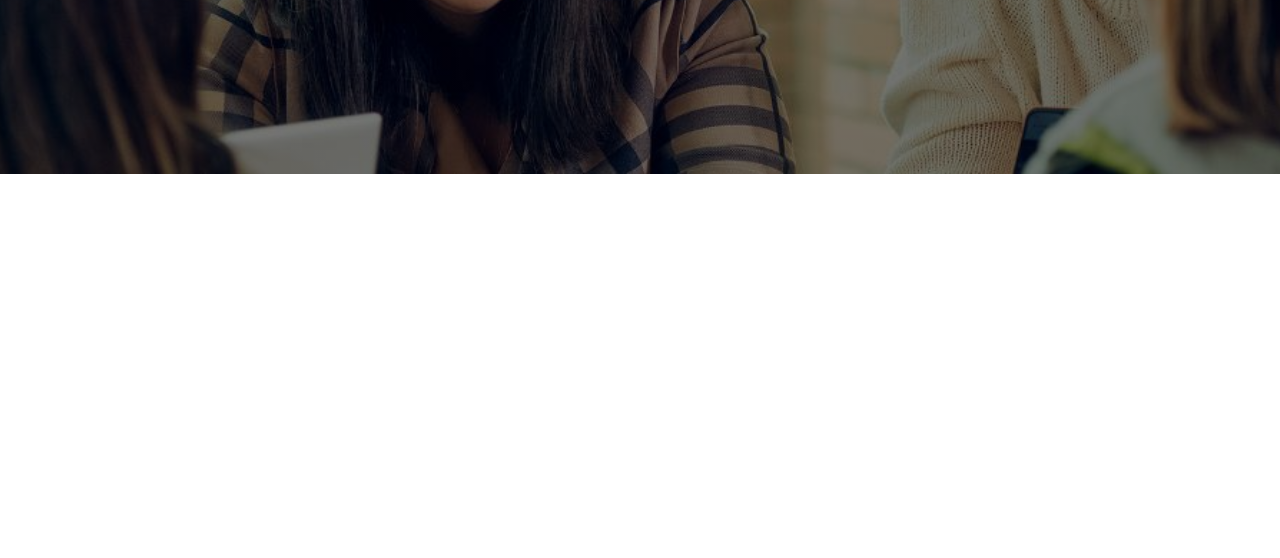
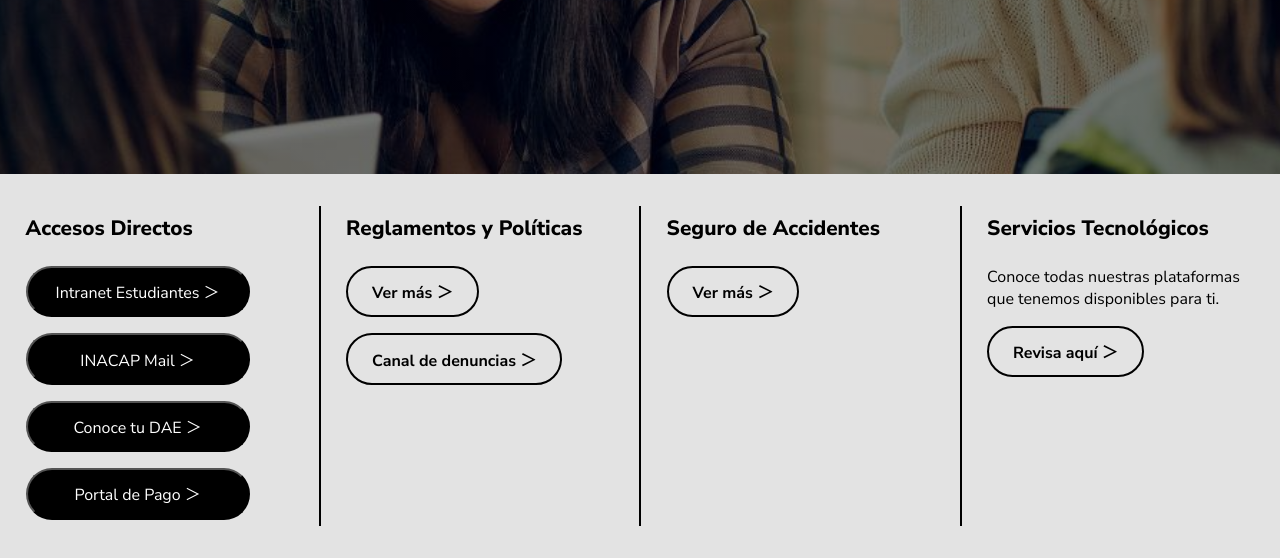
Before and after one commit to johann783589365130578913/inacap.pag, a plain HTML site: page inacapwebsite/index.html in a window 1280 px wide. Shown: the part 402-960 px from the top of the page. Before the commit the page ends 800 px from the top, so only its background shows below. Drawn offline with Linux system fonts and the light colour scheme.

Commit message:
primera secion del main

```diff
--- a/inacapwebsite/css/styles.css
+++ b/inacapwebsite/css/styles.css
@@ -1,5 +1,6 @@
 /* color1: #1e1e1e */
 /* color2: #cc0001 */
+/* color3: #e3e3e3 */
 
 * {
     padding: 0;
@@ -94,3 +95,60 @@ a {
 .inacap-icon {
     width: 9rem;
 }
+
+.seccion-1 {
+    background-color: #e3e3e3;
+    display: flex;
+    justify-content: center;
+    align-items: center;
+}
+
+.contenidos {
+    width: 100%;
+    display: flex;
+    justify-content: center;
+    align-items: center;
+    padding: 2rem 0;
+}
+
+.info {
+    width: 20rem;
+    height: 20rem;
+    padding: .5rem 1.6rem;
+}
+
+.info h3 {
+    font-size: 1.3rem;
+    font-weight: 800;
+    margin-bottom: 1.5rem;
+}
+
+.linea-vertical {
+    height: 20rem;
+    width: 2px;
+    background-color: black;
+}
+
+.info button, p {
+    margin-bottom: 1rem;
+}
+
+.black-btn {
+    background-color: black;
+    color: white;
+    padding: .7rem 1.5rem;
+    border-radius: 50rem;
+    font-size: 1rem;
+    cursor: pointer;
+    width: 14rem;
+}
+
+.transparente-btn {
+    background-color: transparent;
+    border: solid 2.5px black;
+    font-weight: bold;
+    padding: .7rem 1.5rem;
+    border-radius: 50rem;
+    font-size: 1rem;
+    cursor: pointer;
+}
--- a/inacapwebsite/index.html
+++ b/inacapwebsite/index.html
@@ -45,10 +45,52 @@
             </div>
         </div>
     </nav>
+
     <header>
         <h1 class="header-titulo">Portal del Estudiante</h1>
         <p class="header-descripcion">Te invitamos a descubrir todo lo que nuestra Institución te ofrece.</p>
     </header>
 
+    <main>
+        <section class="seccion-1">
+            <div class="contenidos">
+                <div class="info">
+                    <h3>Accesos Directos</h3>
+                    <button class="black-btn">Intranet Estudiantes ＞</button>
+                    <button class="black-btn">INACAP Mail ＞</button>
+                    <button class="black-btn">Conoce tu DAE ＞</button>
+                    <button class="black-btn">Portal de Pago ＞</button>
+                </div>
+
+                <b class="linea-vertical"></b>
+
+                <div class="info">
+                    <h3>Reglamentos y Políticas</h3>
+                    <button class="transparente-btn">Ver más ＞</button>
+                    <button class="transparente-btn">Canal de denuncias ＞</button>
+                </div>
+
+                <b class="linea-vertical"></b>
+
+                <div class="info">
+                    <h3>Seguro de Accidentes</h3>
+                    <button class="transparente-btn">Ver más ＞</button>
+                </div>
+
+                <b class="linea-vertical"></b>
+
+                <div class="info">
+                    <h3>Servicios Tecnológicos</h3>
+                    <p>Conoce todas nuestras plataformas que tenemos disponibles para ti.</p>
+                    <button class="transparente-btn">Revisa aquí ＞</button>
+                </div>
+            </div>
+        </section>
+        <section class="seccion-2">
+
+        </section>
+    </main>
+
+
 </body>
 </html>
```
